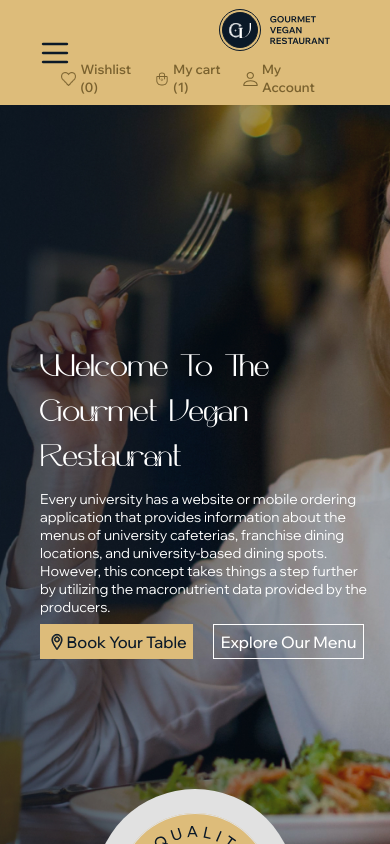
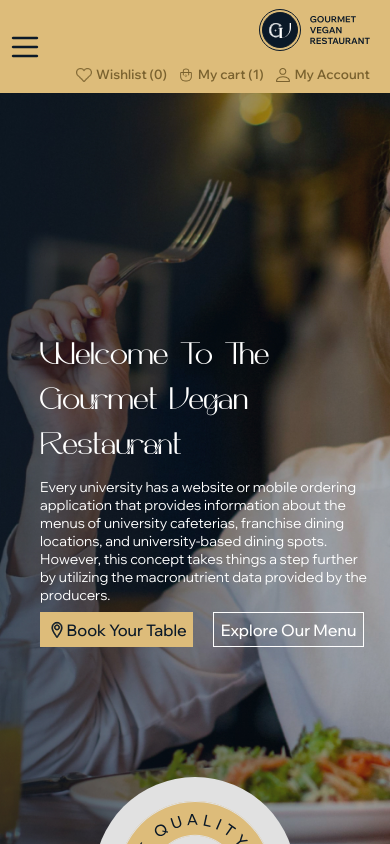
Before and after one commit to mpt-narola/Gourmet_Vegan_Restaurant_APA, a React (Create React App) app: page / in a window 390 px wide. Shown: the top 844 px of the page. Built offline with nearby package versions, Linux system fonts and the light colour scheme.

Commit message:
Managed responsiveness of navbar on extra small devices.

```diff
--- a/src/components/Navbar/Navbar.scss
+++ b/src/components/Navbar/Navbar.scss
@@ -7,7 +7,7 @@
   background-color: var(--scolor);
   // flex-wrap: wrap;
   position: relative;
-  gap: 10px;
+  gap: 15px;
 
   .nav-menu {
     align-self: center;
@@ -50,11 +50,16 @@
     }
   }
   @media only screen and (max-width: 768px) {
+    padding: 9px 20px;
     & {
       display: flex;
       flex-direction: column;
       justify-content: center;
       align-items: flex-end;
     }
+
+    .hamburger-icon-div {
+      left: 10px;
+    }
   }
 }
```
